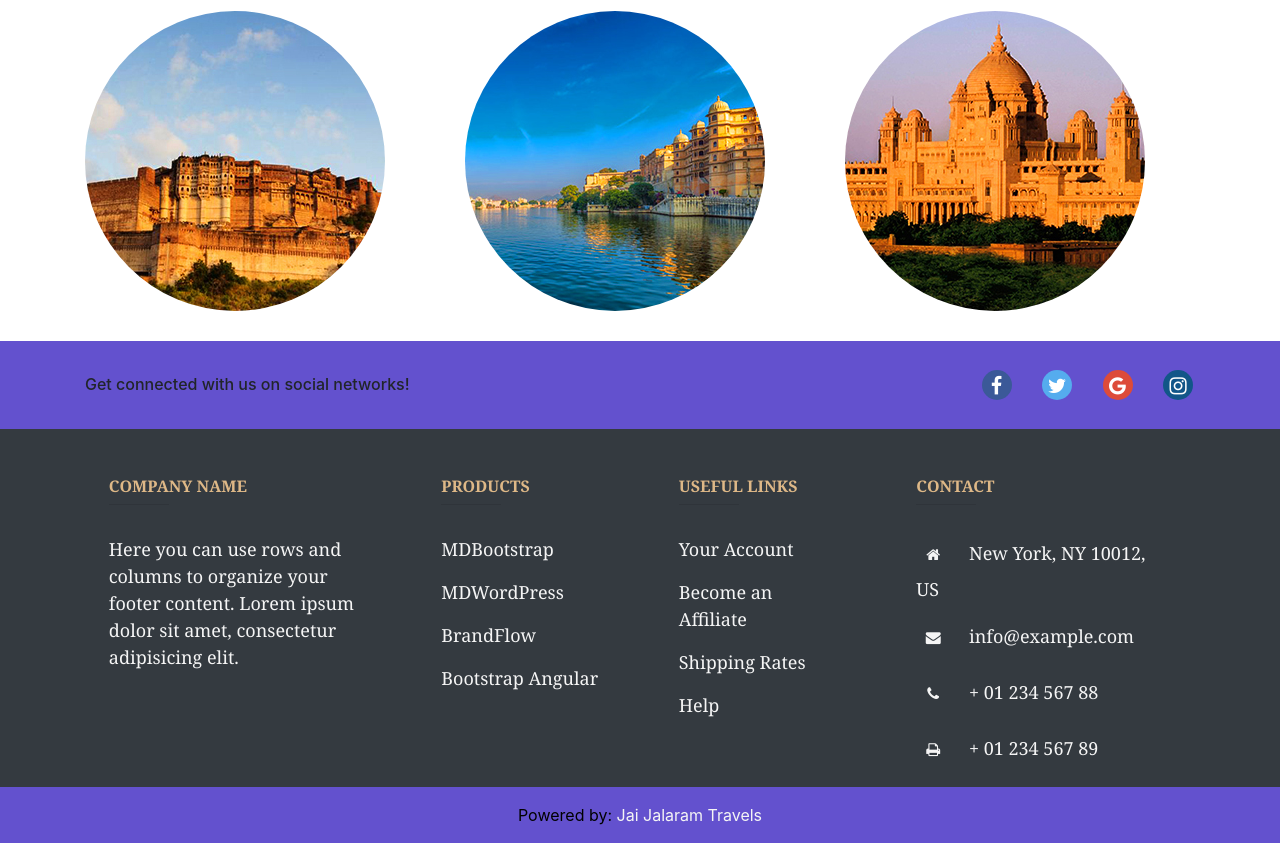
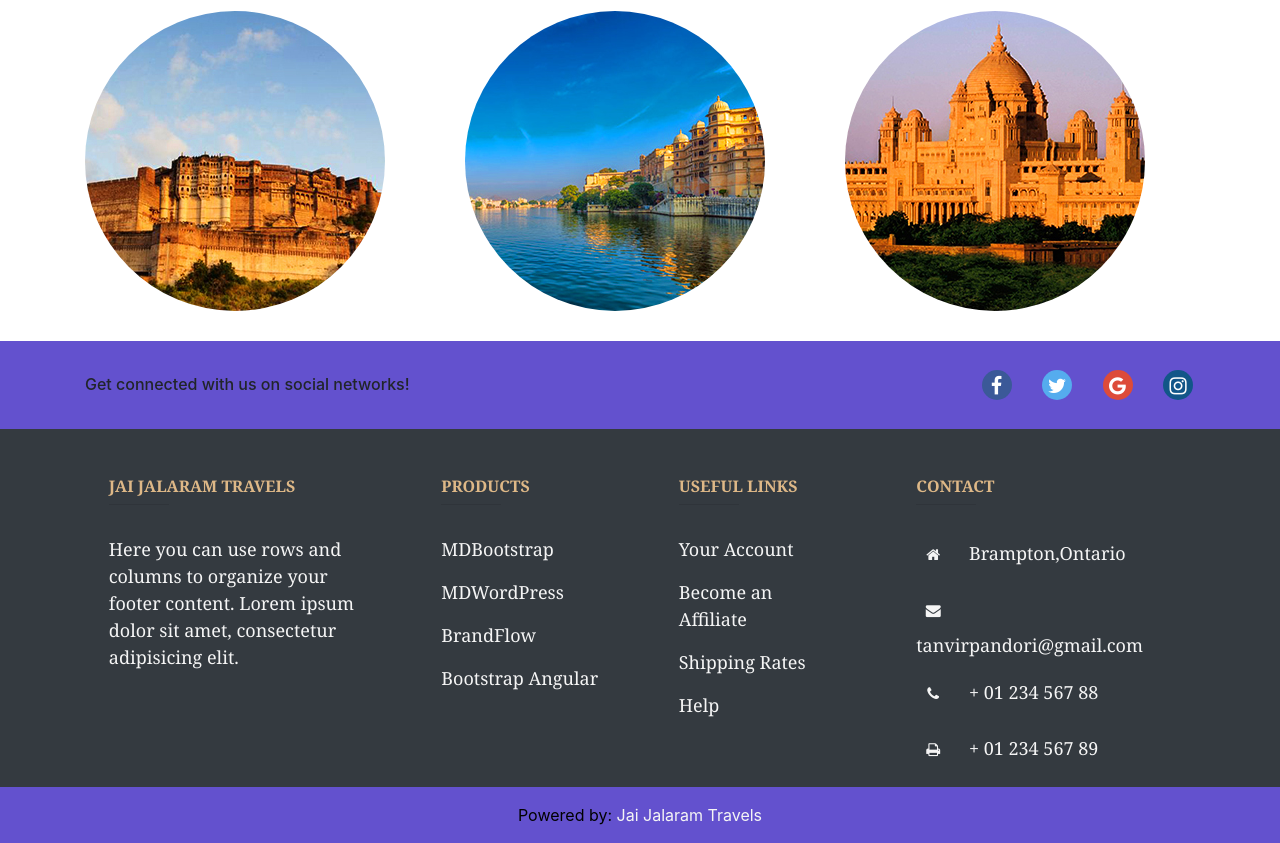
Before and after one commit to Tanvir-pandori/Jai-Jalaram-Travels, a plain HTML site: page index.html in a window 1280 px wide. Shown: the part 1016-1859 px from the top of the page. Drawn offline with nearby package versions, Linux system fonts and the light colour scheme.

Commit message:
Update index.html

```diff
--- a/index.html
+++ b/index.html
@@ -269,7 +269,7 @@
         <div class="col-md-3 col-lg-4 col-xl-3 mx-auto mb-4">
 
           <!-- Content -->
-          <h6 class="text-uppercase font-weight-bold" style="color:burlywood;">Company name</h6>
+          <h6 class="text-uppercase font-weight-bold" style="color:burlywood;">Jai Jalaram Travels</h6>
           <hr class="deep-purple accent-2 mb-4 mt-0 d-inline-block mx-auto" style="width: 60px;">
           <p style="color: whitesmoke;">Here you can use rows and columns to organize your footer content. Lorem ipsum
             dolor sit amet,
@@ -330,9 +330,9 @@
           <h6 class="text-uppercase font-weight-bold" style="color:burlywood;">Contact</h6>
           <hr class="deep-purple accent-2 mb-4 mt-0 d-inline-block mx-auto" style="width: 60px;">
           <p style="color: whitesmoke;">
-            <i class="fa fa-home mr-3" style="font-size: 15px;"></i> New York, NY 10012, US</p>
+            <i class="fa fa-home mr-3" style="font-size: 15px;"></i> Brampton,Ontario</p>
           <p style="color: whitesmoke;">
-            <i class="fa fa-envelope mr-3" style="font-size: 15px;"></i> info@example.com</p>
+            <i class="fa fa-envelope mr-3" style="font-size: 15px;"></i> tanvirpandori@gmail.com</p>
           <p style="color: whitesmoke;">
             <i class="fa fa-phone mr-3" style="font-size: 15px;"></i> + 01 234 567 88</p>
           <p style="color: whitesmoke;">
```
